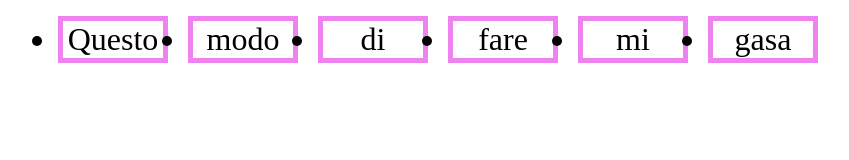
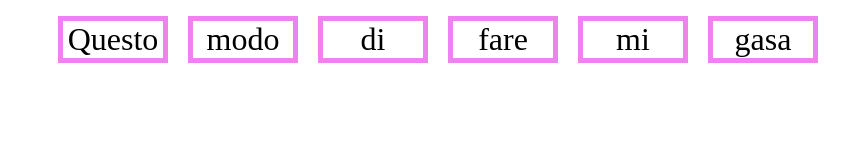
Before and after one commit to DanielMarella/js-snack-blocco-3, a Vue app in the folder vue-header/: page / in a window 1280 px wide. Shown: the top 160 px of the page, without its empty margins (0-849 px from the left). Built offline with nearby package versions, Linux system fonts and the light colour scheme.

Commit message:
create a general class for all the ul

```diff
--- a/vue-header/src/style/general.scss
+++ b/vue-header/src/style/general.scss
@@ -0,0 +1,4 @@
+
+ul{
+    list-style-type: none;
+}
```
